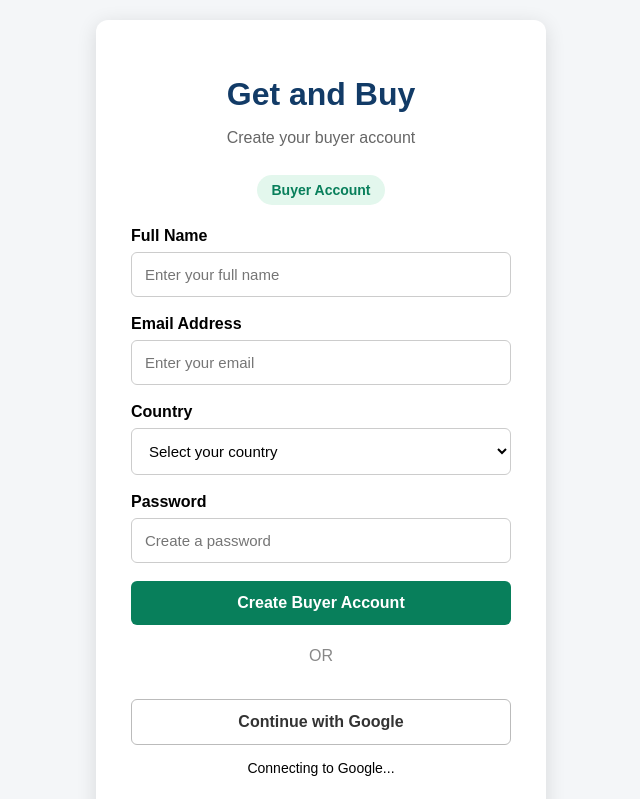
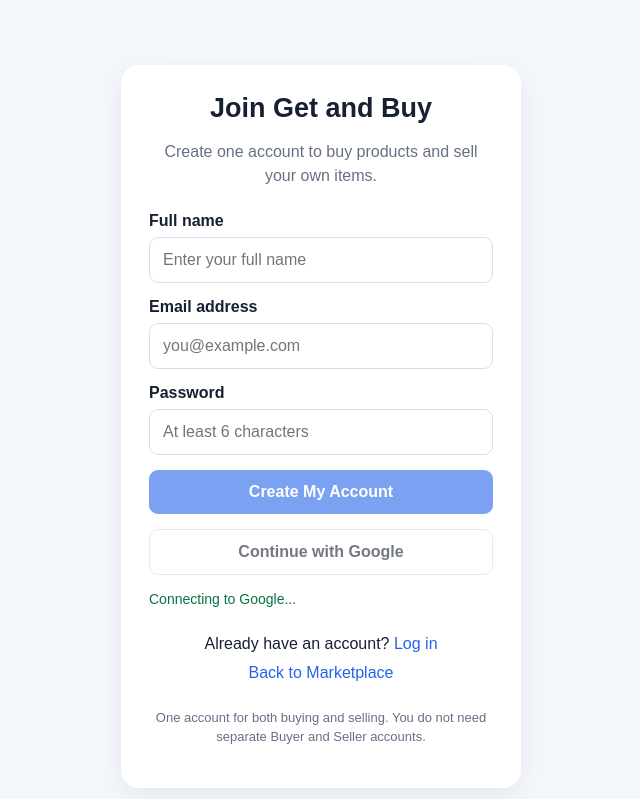
Before and after one commit to adsanasaccou-bot/BUY-AND-SELL-MARKETPLACE, a plain HTML site: page signup.html in a window 1280 px wide. Both pictures are taken after a click on the button "Continue with Google". Shown: the top 799 px of the page, without its empty margins (319-959 px from the left). Drawn offline with Linux system fonts and the light colour scheme; no server answers.

Commit message:
Update signup.html

```diff
--- a/signup.html
+++ b/signup.html
@@ -3,553 +3,148 @@
 <head>
   <meta charset="UTF-8">
   <meta name="viewport" content="width=device-width, initial-scale=1.0">
+  <title>Create Account | Get and Buy Marketplace</title>
+  <style>
+    *{box-sizing:border-box}
+    body{margin:0;font-family:Arial,sans-serif;background:#f4f7fb;color:#172033}
+    .wrap{max-width:440px;margin:45px auto;padding:20px}
+    .card{background:#fff;border-radius:18px;padding:28px;box-shadow:0 8px 30px #15223b12}
+    h1{text-align:center;font-size:27px;margin:0 0 8px}
+    .sub{text-align:center;color:#667085;line-height:1.5;margin-bottom:24px}
+    label{display:block;font-weight:600;margin:15px 0 7px}
+    input{width:100%;padding:13px;border:1px solid #d7deea;border-radius:9px;font-size:16px}
+    button{width:100%;padding:13px;border:0;border-radius:9px;font-size:16px;font-weight:bold;cursor:pointer;margin-top:15px}
+    .primary{background:#2563eb;color:white}
+    .google{background:#fff;border:1px solid #d7deea;color:#172033}
+    button:disabled{opacity:.6;cursor:wait}
+    .message{font-size:14px;line-height:1.5;margin-top:14px;overflow-wrap:anywhere}
+    .links{text-align:center;margin-top:20px;line-height:1.8}
+    a{color:#2563eb;text-decoration:none}
+    .note{font-size:13px;color:#667085;text-align:center;margin-top:20px;line-height:1.5}
+  </style>
+</head>
+<body>
+  <main class="wrap">
+    <div class="card">
+      <h1>Join Get and Buy</h1>
+      <p class="sub">Create one account to buy products and sell your own items.</p>
 
-  <title>Buyer Sign Up - Get and Buy Marketplace</title>
+      <form id="signupForm">
+        <label for="name">Full name</label>
+        <input id="name" type="text" autocomplete="name" required maxlength="80" placeholder="Enter your full name">
 
-  <style>
-    * {
-      box-sizing: border-box;
+        <label for="email">Email address</label>
+        <input id="email" type="email" autocomplete="email" required placeholder="you@example.com">
+
+        <label for="password">Password</label>
+        <input id="password" type="password" autocomplete="new-password" minlength="6" required placeholder="At least 6 characters">
+
+        <button class="primary" id="signupBtn" type="submit">Create My Account</button>
+      </form>
+
+      <button class="google" id="googleBtn" type="button">Continue with Google</button>
+      <p id="message" class="message" role="status"></p>
+
+      <div class="links">
+        Already have an account? <a href="login.html">Log in</a><br>
+        <a href="index.html">Back to Marketplace</a>
+      </div>
+      <p class="note">One account for both buying and selling. You do not need separate Buyer and Seller accounts.</p>
+    </div>
+  </main>
+
+  <script type="module">
+    import { initializeApp } from "https://www.gstatic.com/firebasejs/10.12.5/firebase-app.js";
+    import {
+      getAuth, createUserWithEmailAndPassword, updateProfile,
+      GoogleAuthProvider, signInWithPopup
+    } from "https://www.gstatic.com/firebasejs/10.12.5/firebase-auth.js";
+    import { getFirestore, doc, setDoc, serverTimestamp } from "https://www.gstatic.com/firebasejs/10.12.5/firebase-firestore.js";
+
+    const firebaseConfig = {
+      apiKey: "AIzaSyDgyL5BzzWdvdTv2Y8ZZo_LX2cIXE3SO-c",
+      authDomain: "get-and-buy-marketplace.firebaseapp.com",
+      projectId: "get-and-buy-marketplace",
+      storageBucket: "get-and-buy-marketplace.firebasestorage.app",
+      messagingSenderId: "67666978418",
+      appId: "1:67666978418:web:f2618b9ac9c133ebdfc4eb",
+      measurementId: "G-XTLMRGQBJM"
+    };
+
+    const app = initializeApp(firebaseConfig);
+    const auth = getAuth(app);
+    const db = getFirestore(app);
+    const provider = new GoogleAuthProvider();
+
+    const form = document.getElementById("signupForm");
+    const signupBtn = document.getElementById("signupBtn");
+    const googleBtn = document.getElementById("googleBtn");
+    const message = document.getElementById("message");
+
+    function showMessage(text, isError = true) {
+      message.textContent = text;
+      message.style.color = isError ? "#b42318" : "#087443";
     }
 
-    body {
-      margin: 0;
-      min-height: 100vh;
-      font-family: Arial, sans-serif;
-      background: #f4f6f8;
-      display: flex;
-      justify-content: center;
-      align-items: center;
-      padding: 20px;
+    async function saveMember(user, name = "") {
+      await setDoc(doc(db, "users", user.uid), {
+        uid: user.uid,
+        name: name || user.displayName || "",
+        email: user.email || "",
+        photoURL: user.photoURL || "",
+        accountType: "Buyer & Seller",
+        updatedAt: serverTimestamp()
+      }, { merge: true });
     }
 
-    .signup-box {
-      width: 100%;
-      max-width: 450px;
-      background: white;
-      padding: 35px;
-      border-radius: 12px;
-      box-shadow: 0 4px 20px rgba(0,0,0,0.12);
-    }
+    form.addEventListener("submit", async (event) => {
+      event.preventDefault();
+      signupBtn.disabled = true;
+      googleBtn.disabled = true;
+      showMessage("Creating your account...", false);
 
-    .logo {
-      text-align: center;
-      color: #123b67;
-      margin-bottom: 8px;
-    }
+      const name = document.getElementById("name").value.trim();
+      const email = document.getElementById("email").value.trim();
+      const password = document.getElementById("password").value;
 
-    .subtitle {
-      text-align: center;
-      color: #666;
-      margin-bottom: 28px;
-    }
+      try {
+        const result = await createUserWithEmailAndPassword(auth, email, password);
+        await updateProfile(result.user, { displayName: name });
+        await saveMember(result.user, name);
+        window.location.href = "profile.html";
+      } catch (error) {
+        console.error(error);
+        const messages = {
+          "auth/email-already-in-use": "This email already has an account. Please log in instead.",
+          "auth/invalid-email": "Please enter a valid email address.",
+          "auth/weak-password": "Please use a stronger password with at least 6 characters.",
+          "auth/network-request-failed": "Network error. Check your internet connection and try again.",
+          "permission-denied": "Your account may have been created, but Firestore permissions need to be configured. Do not create another account; share this error."
+        };
+        showMessage(messages[error.code] || error.message || "Could not create the account. Please try again.");
+      } finally {
+        signupBtn.disabled = false;
+        googleBtn.disabled = false;
+      }
+    });
 
-    .account-badge {
-      width: fit-content;
-      margin: 0 auto 22px;
-      background: #e3f7ed;
-      color: #087f5b;
-      padding: 7px 14px;
-      border-radius: 20px;
-      font-size: 14px;
-      font-weight: bold;
-    }
+    googleBtn.addEventListener("click", async () => {
+      googleBtn.disabled = true;
+      signupBtn.disabled = true;
+      showMessage("Connecting to Google...", false);
 
-    label {
-      display: block;
-      margin-bottom: 7px;
-      font-weight: bold;
-    }
-
-    input,
-    select {
-      width: 100%;
-      padding: 13px;
-      margin-bottom: 18px;
-      border: 1px solid #ccc;
-      border-radius: 6px;
-      font-size: 15px;
-      background: white;
-    }
-
-    button {
-      cursor: pointer;
-      font-size: 16px;
-    }
-
-    .signup-btn {
-      width: 100%;
-      padding: 13px;
-      background: #087f5b;
-      color: white;
-      border: none;
-      border-radius: 6px;
-      font-weight: bold;
-    }
-
-    .signup-btn:hover {
-      opacity: 0.9;
-    }
-
-    .google-btn {
-      width: 100%;
-      padding: 13px;
-      margin-top: 12px;
-      background: white;
-      color: #333;
-      border: 1px solid #bbb;
-      border-radius: 6px;
-      font-weight: bold;
-    }
-
-    .google-btn:hover {
-      background: #f7f7f7;
-    }
-
-    .divider {
-      text-align: center;
-      margin: 22px 0;
-      color: #888;
-    }
-
-    .login {
-      text-align: center;
-      margin-top: 22px;
-    }
-
-    .login a {
-      color: #087f5b;
-      text-decoration: none;
-      font-weight: bold;
-    }
-
-    .seller-link {
-      text-align: center;
-      margin-top: 18px;
-      padding: 14px;
-      background: #f4f6f8;
-      border-radius: 8px;
-    }
-
-    .seller-link p {
-      margin: 0 0 8px;
-      color: #555;
-      font-size: 14px;
-    }
-
-    .seller-link a {
-      color: #123b67;
-      font-weight: bold;
-      text-decoration: none;
-    }
-
-    .back {
-      display: block;
-      text-align: center;
-      margin-top: 20px;
-      color: #123b67;
-      text-decoration: none;
-    }
-
-    #message {
-      text-align: center;
-      margin-top: 15px;
-      font-size: 14px;
-      min-height: 20px;
-    }
-  </style>
-</head>
-
-<body>
-
-  <div class="signup-box">
-
-    <h1 class="logo">
-      Get and Buy
-    </h1>
-
-    <p class="subtitle">
-      Create your buyer account
-    </p>
-
-    <div class="account-badge">
-      Buyer Account
-    </div>
-
-    <form id="signupForm">
-
-      <label for="name">
-        Full Name
-      </label>
-
-      <input
-        type="text"
-        id="name"
-        placeholder="Enter your full name"
-        required
-      >
-
-      <label for="email">
-        Email Address
-      </label>
-
-      <input
-        type="email"
-        id="email"
-        placeholder="Enter your email"
-        required
-      >
-
-      <label for="country">
-        Country
-      </label>
-
-      <select id="country" required>
-
-        <option value="">
-          Select your country
-        </option>
-
-        <option value="Pakistan">
-          Pakistan
-        </option>
-
-        <option value="United States">
-          United States
-        </option>
-
-        <option value="United Kingdom">
-          United Kingdom
-        </option>
-
-        <option value="Canada">
-          Canada
-        </option>
-
-        <option value="Australia">
-          Australia
-        </option>
-
-        <option value="Germany">
-          Germany
-        </option>
-
-        <option value="France">
-          France
-        </option>
-
-        <option value="Italy">
-          Italy
-        </option>
-
-        <option value="Other">
-          Other
-        </option>
-
-      </select>
-
-      <label for="password">
-        Password
-      </label>
-
-      <input
-        type="password"
-        id="password"
-        placeholder="Create a password"
-        minlength="6"
-        required
-      >
-
-      <button
-        class="signup-btn"
-        type="submit">
-        Create Buyer Account
-      </button>
-
-    </form>
-
-
-    <div class="divider">
-      OR
-    </div>
-
-
-    <button
-      class="google-btn"
-      id="googleSignup"
-      type="button">
-      Continue with Google
-    </button>
-
-
-    <div id="message"></div>
-
-
-    <div class="login">
-
-      Already have an account?
-
-      <a href="login.html">
-        Login
-      </a>
-
-    </div>
-
-
-    <div class="seller-link">
-
-      <p>
-        Want to sell products?
-      </p>
-
-      <a href="seller-signup.html">
-        Become a Seller
-      </a>
-
-    </div>
-
-
-    <a
-      class="back"
-      href="index.html">
-      ← Back to Home
-    </a>
-
-  </div>
-
-
-  <script type="module">
-
-    import {
-      initializeApp
-    } from "https://www.gstatic.com/firebasejs/13.0.0/firebase-app.js";
-
-    import {
-      getAuth,
-      createUserWithEmailAndPassword,
-      updateProfile,
-      GoogleAuthProvider,
-      signInWithPopup
-    } from "https://www.gstatic.com/firebasejs/13.0.0/firebase-auth.js";
-
-
-    const firebaseConfig = {
-
-      apiKey:
-        "AIzaSyDgyL5BzzWdvdTv2Y8ZZo_LX2cIXE3SO-c",
-
-      authDomain:
-        "get-and-buy-marketplace.firebaseapp.com",
-
-      projectId:
-        "get-and-buy-marketplace",
-
-      storageBucket:
-        "get-and-buy-marketplace.firebasestorage.app",
-
-      messagingSenderId:
-        "67666978418",
-
-      appId:
-        "1:67666978418:web:f2618b9ac9c133ebdfc4eb",
-
-      measurementId:
-        "G-XTLMRGQBJM"
-
-    };
-
-
-    const app =
-      initializeApp(firebaseConfig);
-
-    const auth =
-      getAuth(app);
-
-    const provider =
-      new GoogleAuthProvider();
-
-
-    const message =
-      document.getElementById("message");
-
-
-    /*
-      EMAIL + PASSWORD
-      BUYER SIGNUP
-    */
-
-    document
-      .getElementById("signupForm")
-      .addEventListener(
-        "submit",
-        async function(event) {
-
-          event.preventDefault();
-
-          const name =
-            document
-              .getElementById("name")
-              .value
-              .trim();
-
-          const email =
-            document
-              .getElementById("email")
-              .value
-              .trim();
-
-          const country =
-            document
-              .getElementById("country")
-              .value;
-
-          const password =
-            document
-              .getElementById("password")
-              .value;
-
-
-          message.textContent =
-            "Creating your buyer account...";
-
-
-          try {
-
-            const userCredential =
-              await createUserWithEmailAndPassword(
-                auth,
-                email,
-                password
-              );
-
-
-            await updateProfile(
-              userCredential.user,
-              {
-                displayName: name
-              }
-            );
-
-
-            /*
-              Buyer information is prepared
-              for Firestore in the next step.
-            */
-
-            localStorage.setItem(
-              "accountType",
-              "Buyer"
-            );
-
-            localStorage.setItem(
-              "country",
-              country
-            );
-
-
-            message.textContent =
-              "Buyer account created successfully!";
-
-
-            setTimeout(
-              function() {
-
-                window.location.href =
-                  "index.html";
-
-              },
-              1200
-            );
-
-
-          } catch (error) {
-
-            message.textContent =
-              "Sign up failed: " +
-              error.message;
-
-          }
-
-        }
-      );
-
-
-    /*
-      GOOGLE BUYER SIGNUP
-    */
-
-    document
-      .getElementById("googleSignup")
-      .addEventListener(
-        "click",
-        async function() {
-
-          message.textContent =
-            "Connecting to Google...";
-
-
-          try {
-
-            const result =
-              await signInWithPopup(
-                auth,
-                provider
-              );
-
-
-            const user =
-              result.user;
-
-
-            /*
-              Google users are Buyers
-              on this page.
-            */
-
-            localStorage.setItem(
-              "accountType",
-              "Buyer"
-            );
-
-
-            message.textContent =
-              "Google buyer account connected successfully!";
-
-
-            setTimeout(
-              function() {
-
-                window.location.href =
-                  "index.html";
-
-              },
-              1000
-            );
-
-
-          } catch (error) {
-
-            if (
-              error.code ===
-              "auth/popup-closed-by-user"
-            ) {
-
-              message.textContent =
-                "Google sign-in was cancelled.";
-
-            } else {
-
-              message.textContent =
-                "Google sign up failed: " +
-                error.message;
-
-            }
-
-          }
-
-        }
-      );
-
+      try {
+        const result = await signInWithPopup(auth, provider);
+        await saveMember(result.user);
+        window.location.href = "profile.html";
+      } catch (error) {
+        console.error(error);
+        showMessage(error.message || "Google sign-in failed. Please try again.");
+      } finally {
+        googleBtn.disabled = false;
+        signupBtn.disabled = false;
+      }
+    });
   </script>
-
 </body>
 </html>
```
